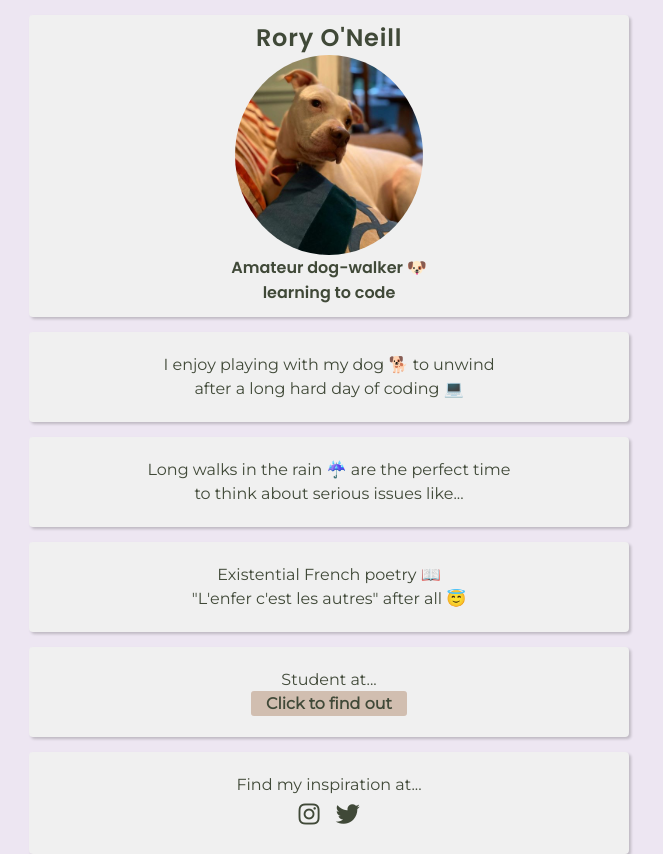
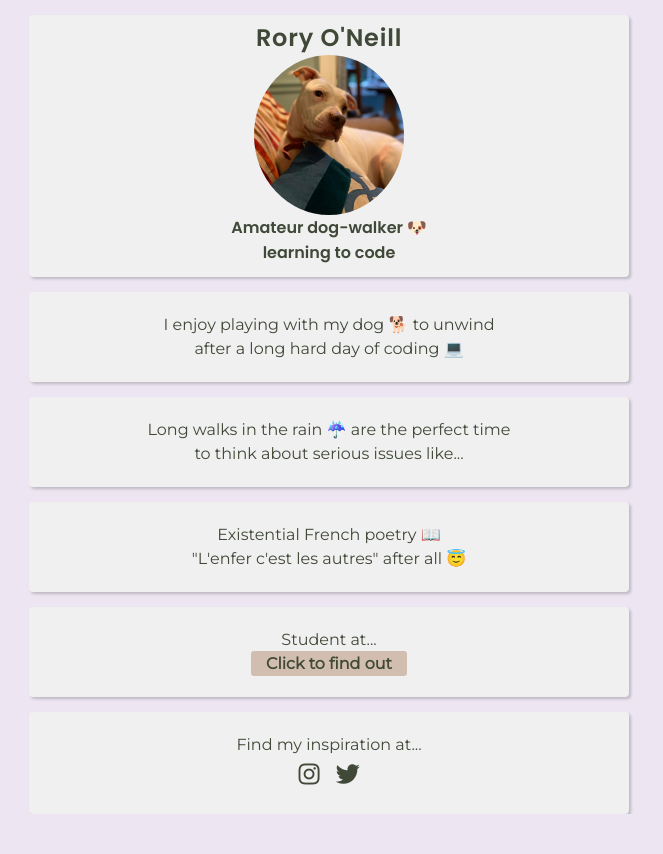
Before and after one commit to oneillre/profile, a plain HTML site: page index.html in a window 1280 px wide. Shown: the whole page, without its empty margins (311-974 px from the left). After the commit the page ends 814 px from the top, so only its background shows below. Drawn offline with Linux system fonts and the light colour scheme.

Commit message:
Round image made smaller, typo fixed in title

```diff
--- a/index.html
+++ b/index.html
@@ -16,7 +16,7 @@
       <div class="card headers">
         <h1>Rory O'Neill</h1>
         <img class="image-circle" src="images/Missy2.jpg"
-         alt=“!” width=“100”>
+         alt=“!”>
         <h2>Amateur dog-walker 🐶<br>learning to code</h2>
       </div>
       <div class="card content">
--- a/style.css
+++ b/style.css
@@ -63,7 +63,7 @@ a:hover {
 
 .image-circle {
   border-radius: 50%;
-  height: 200;
+  height: 160;
   text-align: center;
 }
 
```
